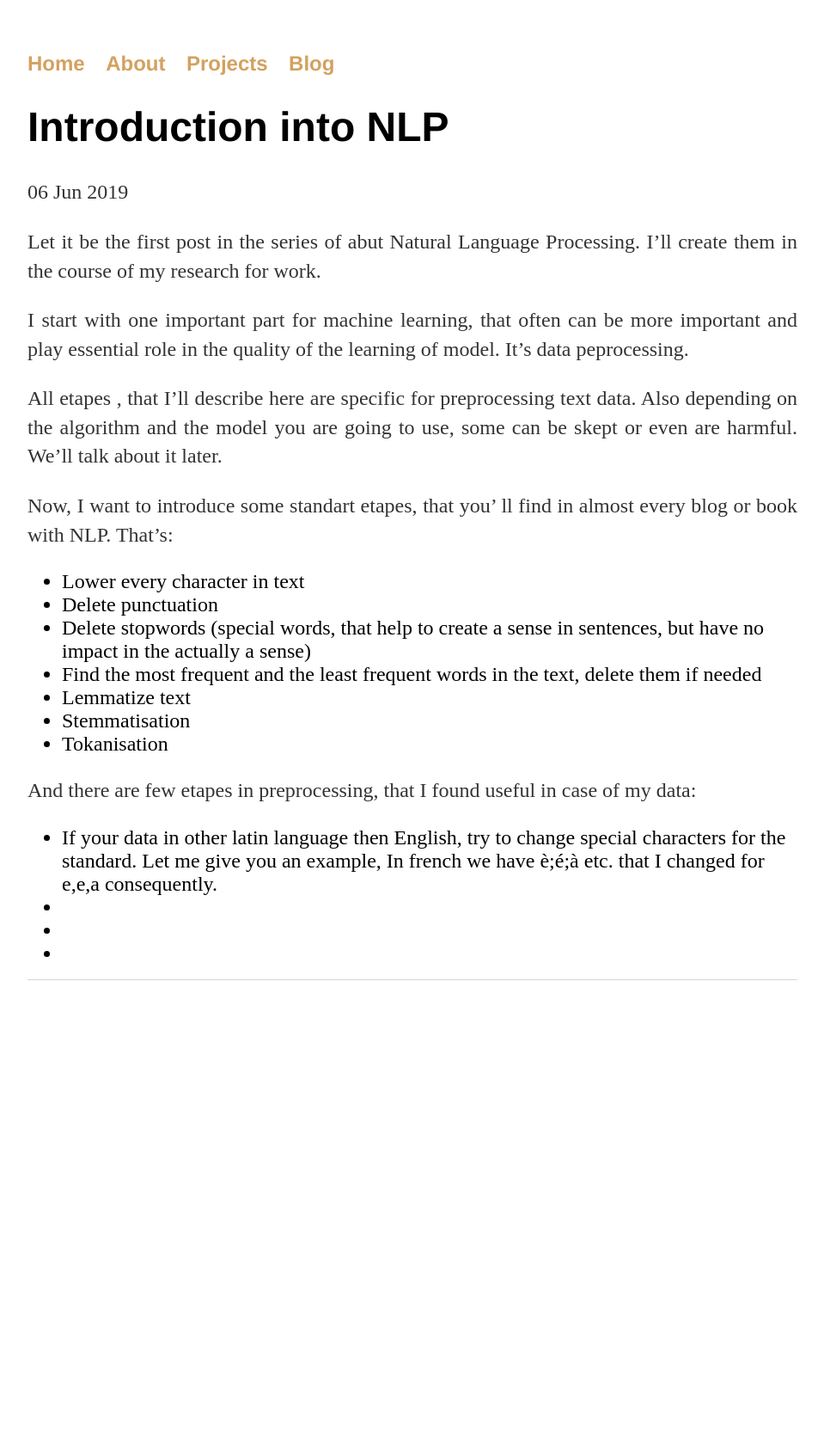
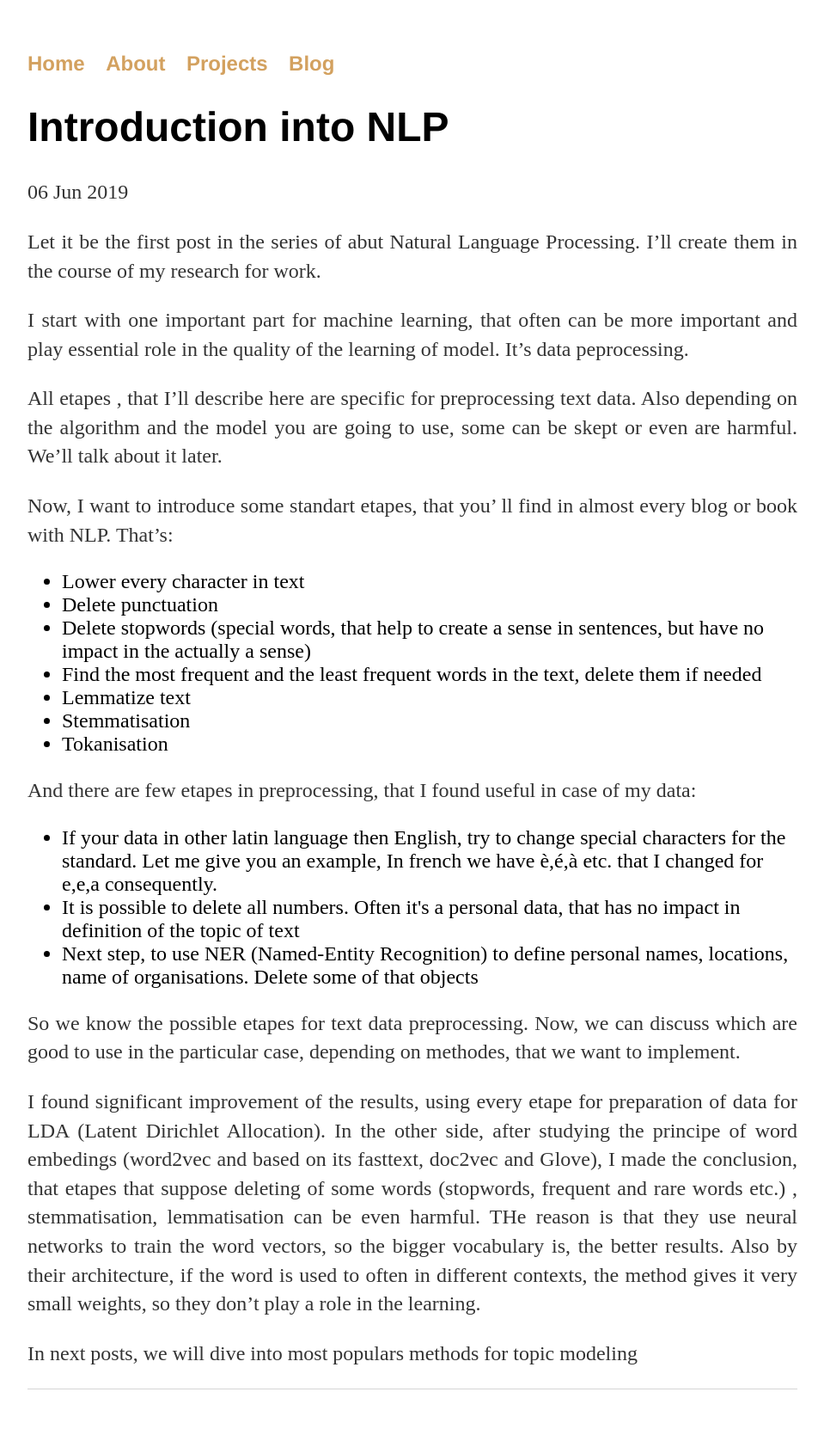
Before and after one commit to NikaChe/nikache.github.io, a Jekyll site: the page built from _posts/2019-06-06-Introduction-into-NLP.md, in a window 1280 px wide. Shown: the whole page at 86% size, without its empty margins (160-1119 px from the left). Built offline with Jekyll 4.4.1, drawn with Linux system fonts in a browser that asks for light colours; before the commit the page ends 1200 px from its top, so only the background shows below that.

Commit message:
Update 2019-06-06-Introduction-into-NLP.md

```diff
--- a/_posts/2019-06-06-Introduction-into-NLP.md
+++ b/_posts/2019-06-06-Introduction-into-NLP.md
@@ -25,9 +25,14 @@ I start with one important part for machine learning, that often can be more imp
 And there are few etapes in preprocessing, that I found useful in case of my data:
 
 <ul>
- <li>If your data in other latin language then English, try to change special characters for the standard. Let me give you an example, In french we have è;é;à etc. that I changed for e,e,a consequently. </li>
- <li></li>
- <li></li>
- <li></li>
+ <li>If your data in other latin language then English, try to change special characters for the standard. Let me give you an example, In french we have è,é,à etc. that I changed for e,e,a consequently. </li>
+ <li>It is possible to delete all numbers. Often it's a personal data, that has no impact in definition of the topic of text</li>
+ <li>Next step, to use NER (Named-Entity Recognition) to define personal names, locations, name of organisations. Delete some of that objects</li>
 
 </ul>
+  So we know the possible etapes for text data preprocessing. Now, we can discuss which are good to use in the particular case, depending on methodes, that we want to implement.
+
+  I found significant improvement of the results, using every etape for preparation of data for LDA (Latent Dirichlet Allocation).
+  In the other side, after studying the principe of word embedings (word2vec and based on its fasttext, doc2vec and Glove), I made the conclusion, that etapes that suppose deleting of some words (stopwords, frequent and rare words etc.) , stemmatisation, lemmatisation can be even harmful. THe reason is that they use neural networks to train the word vectors, so the bigger vocabulary is, the better results. Also by their architecture, if the word is used to often in different contexts, the method gives it very small weights, so they don't play a role in the learning.
+
+  In next posts, we will dive into most populars methods for topic modeling
```
